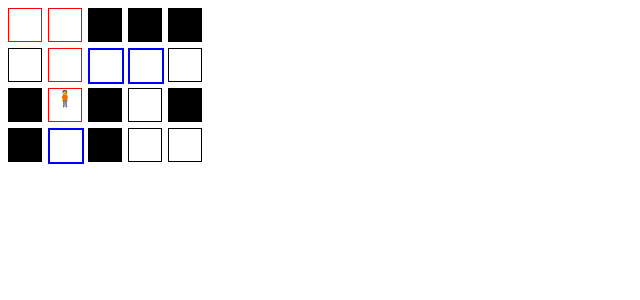
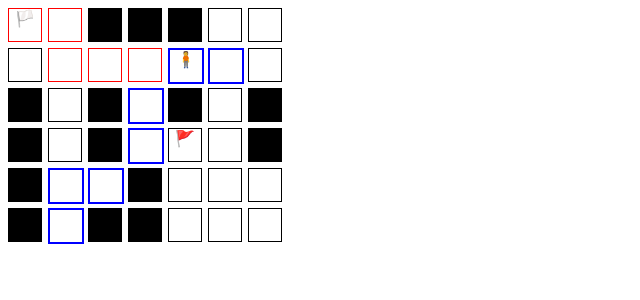
Before and after one commit to judgeou/maze-vite, a Vue app: page / in a window 1280 px wide. Shown: the top 300 px of the page, without its empty margins (0-640 px from the left). Built offline with nearby package versions, Linux system fonts and the light colour scheme.

Commit message:
自由设置格子状态和终点

```diff
--- a/src/App.vue
+++ b/src/App.vue
@@ -2,11 +2,14 @@
   <div>
     <div class="div-matrix">
       <div class="cell"
-        v-for="(node, i) in nodes" :key="i"
-        :class="{ black: node.value <= 0, path: path.indexOf(node) >= 0, queue: queue.indexOf(node) >= 0 }"
-        :style="cellStyle(i)">
+        v-for="(node, i) in nodeGraph.nodes" :key="i"
+        :class="{ black: node.value <= 0, path: path.indexOf(node) >= 0, queue: nodeGraph.queue.indexOf(node) >= 0 }"
+        :style="cellStyle(i)"
+        @click="onCellClick($event, node)">
 
         {{ node === current ? '🧍' : '' }}
+        {{ node === nodeGraph.beginNode ? '🏳️' : ''}}
+        {{ node === nodeGraph.endNode ? '🚩' : '' }}
       </div>
     </div>
   </div>
@@ -18,13 +21,10 @@ import { solveMaze } from './maze'
 export default {
   data () {
     return {
-      begin: [0, 0],
-      end: [3, 4],
-      nodes: [],
+      nodeGraph: null,
       width: 0,
       height: 0,
       path: [],
-      queue: [],
       current: null
     }
   },
@@ -37,30 +37,47 @@ export default {
     cellStyle (i) {
       let { x, y } = this.indexToPos(i)
       return { left: `${y * 2.5}em`, top: `${x * 2.5}em` }
+    },
+    async reload (m) {
+      let vm = this
+      let { width, height } = vm
+      let begin = [0, 0]
+      let end = [4, 3]
+      await solveMaze(m, width, height, begin, end, (nodeGraph, current, path) => {
+        vm.current = current
+        vm.nodeGraph = nodeGraph
+        vm.path = path
+      })
+    },
+    onCellClick ($event, node) {
+      if ($event.altKey) {
+        this.nodeGraph.setEndNode(node)
+      } else if ($event.ctrlKey) {
+
+      } else {
+        this.nodeGraph.switchNodeValue(node)
+      }
     }
   },
   async created () {
     let vm = this
     const m = [
-      1, 1, 0, 0, 0,
-      1, 1, 1, 1, 1,
-      0, 1, 0, 1, 0,
-      0, 1, 0, 1, 1
+      1, 1, 0, 0, 0, 1, 1,
+      1, 1, 1, 1, 1, 1, 1,
+      0, 1, 0, 1, 0, 1, 0,
+      0, 1, 0, 1, 1, 1, 0,
+      0, 1, 1, 0, 1, 1, 1,
+      0, 1, 0, 0, 1, 1, 1,
     ]
-    const width = this.width = 5
-    const height = this.height = 4
-    this.paths = await solveMaze(m, width, height, this.begin, this.end, (nodes, current, queue, path) => {
-      vm.current = current
-      vm.queue = queue
-      vm.nodes = nodes
-      vm.path = path
-    })
+    this.width = 7
+    this.height = 6
+    this.reload(m)
   }
 }
 </script>
 
 <style>
-.top {
+.row {
   margin-bottom: 1em;
 }
 .div-matrix {
--- a/src/maze.js
+++ b/src/maze.js
@@ -10,25 +10,40 @@ class Node {
 }
 
 class NodeGraph {
-  constructor (matrix, width, height) {
+  constructor (matrix, width, height, beginPos, endPos) {
     this.nodes = []
     this.matrix = matrix
     this.width = width
     this.height = height
+
+    this.queue = []
+    this.current = null
+
+    this.beginPos = beginPos
+    this.beginNode = null
+    this.endPos = endPos
+    this.endNode = null
   }
 
   buildNodeGraph () {
-    let { width, height } = this
+    let { width, height, beginPos, endPos } = this
 
     for (let y = 0; y < height; y++) {
       for (let x = 0; x < width; x++) {
         let node = this.getNode(x, y)
 
+        if (x === beginPos[0] && y === beginPos[1]) {
+          this.beginNode = node
+        }
+        if (x === endPos[0] && y === endPos[1]) {
+          this.endNode = node
+        }
+
         let up = this.getNode(x, y - 1)
         let down = this.getNode(x, y + 1)
         let left = this.getNode(x - 1, y)
         let right = this.getNode(x + 1, y)
-        node.nearNodes = [ up, down, left, right].filter(node => node && node.value === 1)
+        node.nearNodes = [ up, down, left, right].filter(node => node)
       }
     }
   }
@@ -49,6 +64,19 @@ class NodeGraph {
       return null
     }
   }
+
+  switchNodeValue (node) {
+    node.value = !node.value
+  }
+
+  setEndNode (node) {
+    for (let node of this.nodes) {
+      node.checked = false
+      node.parent = null
+    }
+    this.queue = this.current.nearNodes.filter(node => node.value)
+    this.endNode = node
+  }
 }
 
 function sleep (ms) {
@@ -67,34 +95,39 @@ function buildPath (endNode) {
   return path
 }
 
-async function solveMaze (matrix, width, height, begin, end, cb = (nodes, current, queue, path) => {}) {
+function equalsNode (a, b) {
+  return a.x === b.x && a.y === b.y
+}
+
+async function solveMaze (matrix, width, height, begin, end, cb = () => {}) {
   let path = []
-  let nodeGraph = new NodeGraph(matrix, width, height)
+  let nodeGraph = new NodeGraph(matrix, width, height, begin, end)
   nodeGraph.buildNodeGraph()
 
-  let beginNode = nodeGraph.getNode(begin[0], begin[1])
-  let endNode = nodeGraph.getNode(end[0], end[1])
+  nodeGraph.queue = [ nodeGraph.beginNode ]
 
-  let queue = [ beginNode ]
-
-  while (queue.length && queue.length) {
-    let current = queue.shift()
+  while (nodeGraph.queue.length) {
+    let current = nodeGraph.current = nodeGraph.queue.shift()
     current.checked = true
 
-    if (current === endNode) {
-      break
+    path = buildPath(current)
+    cb(nodeGraph, current, path)
+
+    if (equalsNode(current, nodeGraph.endNode)) {
+      while (equalsNode(current, nodeGraph.endNode)) {
+        await sleep(1000)
+      }
+      continue
     }
 
     for (let node of current.nearNodes) {
-      if (node.checked === false) {
+      if (node.checked === false && node.value) {
         node.parent = current
-        queue.push(node)
+        nodeGraph.queue.push(node)
       }
     }
 
-    path = buildPath(current)
-    cb(nodeGraph.nodes, current, queue, path)
-    await sleep(1000)
+    await sleep(500)
   }
 
   return path
```
